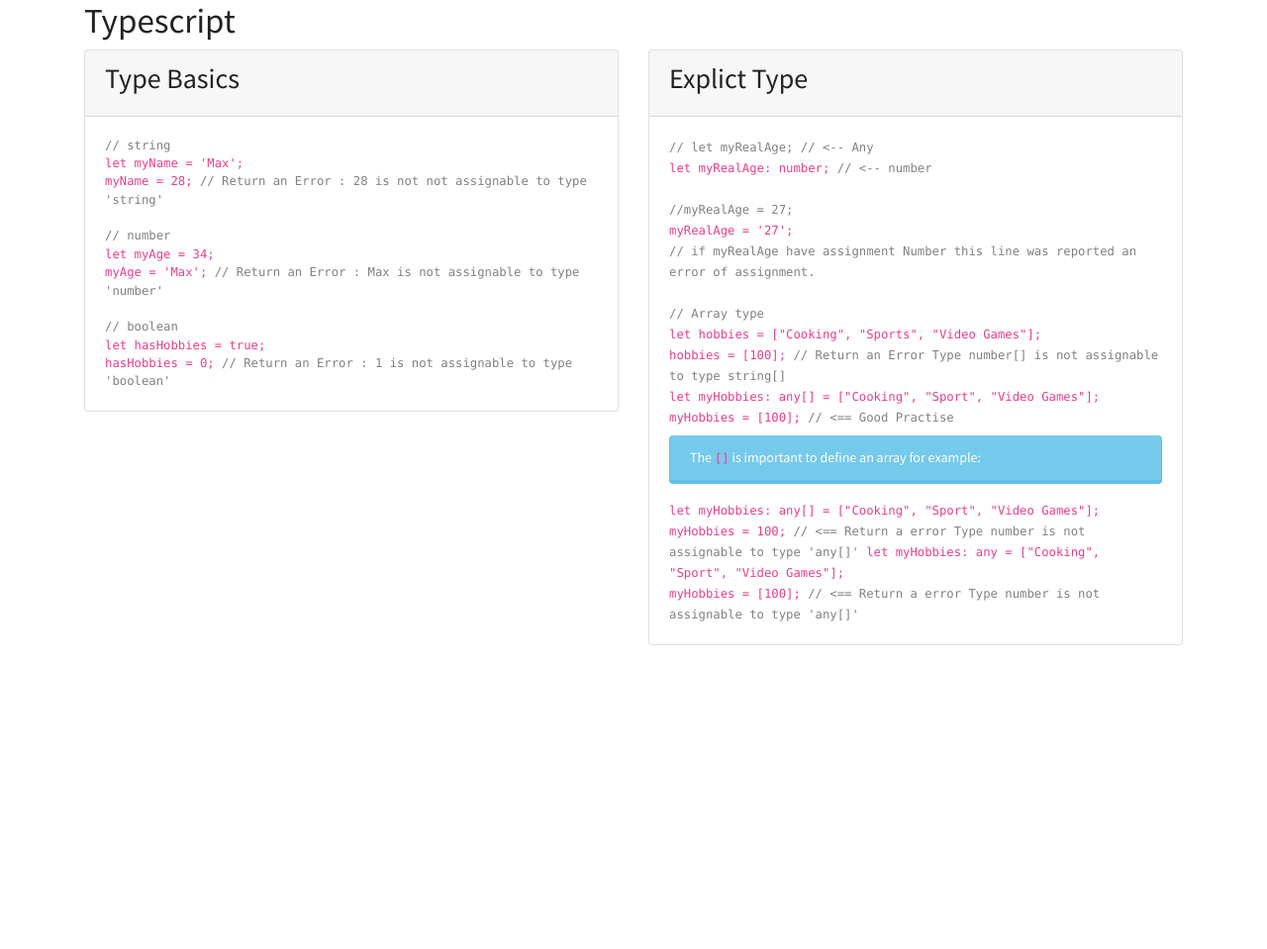
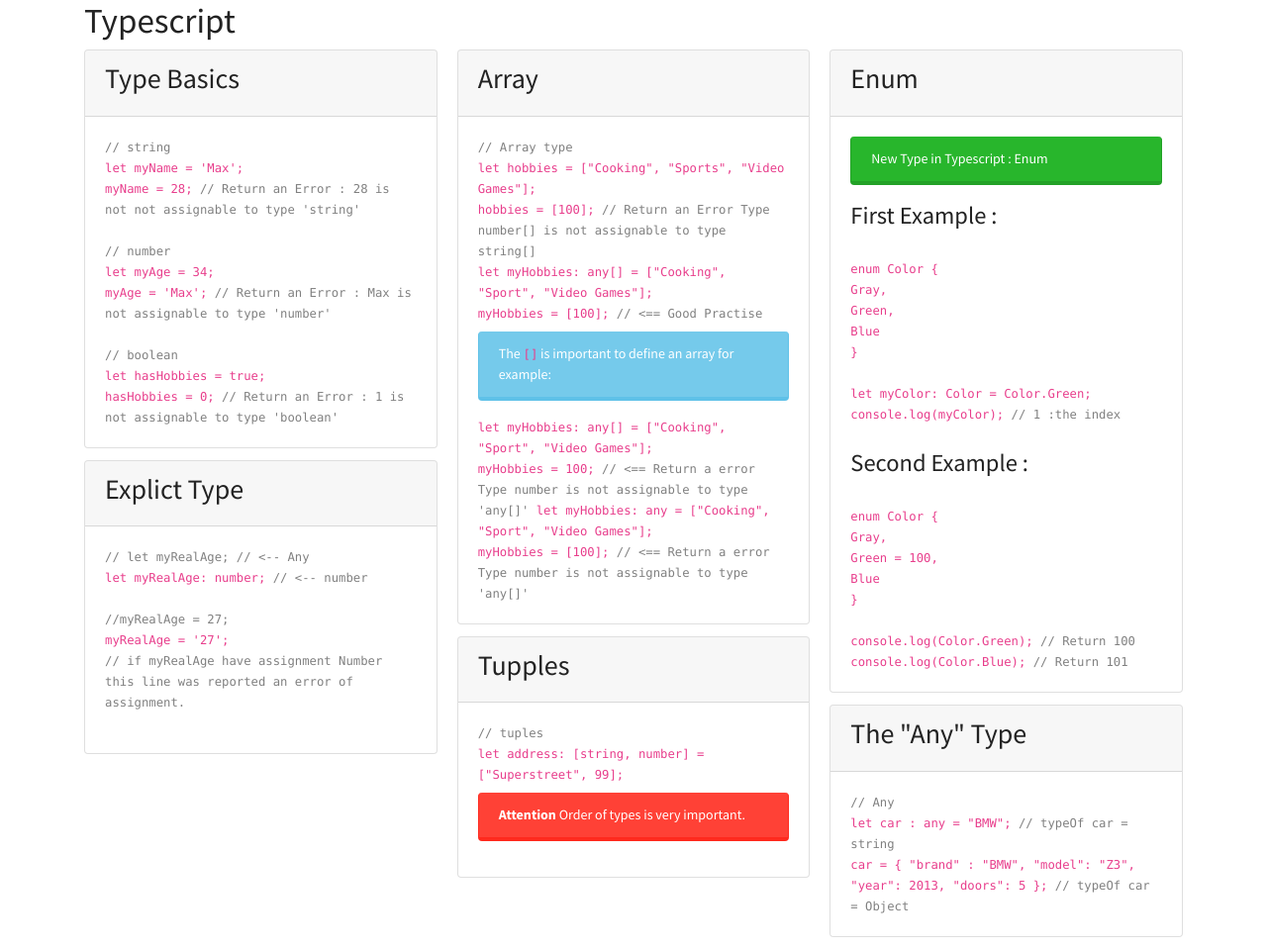
Before and after one commit to Reuno92/Typescript-Learning, a website: page index.html in a window 1280 px wide. Shown: the whole page at 99% size. Before the commit the page ends 800 px from the top, so only its background shows below. Drawn offline with Linux system fonts and the light colour scheme.

Commit message:
add array and any types

```diff
--- a/assets/js/index.js
+++ b/assets/js/index.js
@@ -18,3 +18,19 @@
 var myHobbies = ["Cooking", "Sport", "Video Games"];
 console.log('myHobbies return : ', myHobbies); // <== Good Practise‡
 console.log('type of myHobbies: ', typeof myHobbies); // <== Good Practise‡
+// tuples
+var address = ["Superstreet", 99]; // Order of types is very important.
+// Enum
+var Color;
+(function (Color) {
+    Color[Color["Gray"] = 0] = "Gray";
+    Color[Color["Green"] = 1] = "Green";
+    Color[Color["Blue"] = 2] = "Blue";
+})(Color || (Color = {}));
+var myColor = Color.Green;
+console.log(myColor); // Return 1 = the index
+// Any
+var car = "BMW";
+console.log('let car : any = "BMW" is a ', typeof car);
+car = { "brand": "BMW", "model": "Z3", "year": 2013, "doors": 5 };
+console.log('car = { "brand" : "BMW",  "model": "Z3", "year": "2013", "doors": 5 } is an ', typeof car);
--- a/index.html
+++ b/index.html
@@ -12,14 +12,16 @@
 </header>
 <main>
     <div class="container">
+
         <h1>Typescript</h1>
-        <section class="row">
-            <div class="col-12 col-md-6">
+
+        <section class="card-columns">
             <div class="card">
                 <div class="card-header">
                     <h2>Type Basics</h2>
                 </div>
-                    <code class="card-body">
+                <div class="card-body">
+                    <code>
                         <span class="comment">// string<br></span>
                         let myName = 'Max';<br>
                         myName = 28; <span class="comment">// Return an Error : 28 is not not assignable to type 'string'<br></span>
@@ -33,10 +35,10 @@
                         let hasHobbies = true;<br>
                         hasHobbies = 0; <span class="comment">// Return an Error : 1 is not assignable to type 'boolean'<br></span>
                     </code>
+                </div>
             </div> <!-- card -->
-            </div>  <!-- bs col -->
 
-            <div class="col-12 col-md-6">
+
             <div class="card">
                 <div class="card-header">
                     <h2>Explict Type</h2>
@@ -47,10 +49,22 @@
                         let myRealAge: number; <span class="comment">// <-- number<br></span><br>
                         <span class="comment">//myRealAge = 27;<br></span>
                         myRealAge = '27'; <span class="comment"><br>// if myRealAge have assignment Number this line was reported an error of assignment.</span><br><br>
+                    </code>
+                </div>
+            </div> <!-- card -->
+
+
+            <div class="card">
+                <div class="card-header">
+                    <h2>Array</h2>
+                </div>
+                <div class="card-body">
+                    <code>
                         <span class="comment">// Array type</span><br>
                         let hobbies = ["Cooking", "Sports", "Video Games"];<br>
                         hobbies = [100]; <span class="comment">// Return an Error Type number[] is not assignable to type string[]</span><br>
-
+                    </code>
+                    <code>
                         let myHobbies: any[] = ["Cooking", "Sport", "Video Games"];<br>
                         myHobbies = [100]; <span class="comment">// <== Good Practise</span>
                     </code>
@@ -65,8 +79,70 @@
                         myHobbies = [100]; <span class="comment">// <== Return a error Type number is not assignable to type 'any[]'</span>
                     </code>
                 </div>
-                </div> <!-- card -->
-            </div> <!-- bs col -->
+            </div>
+
+
+            <div class="card">
+                <div class="card-header">
+                    <h2>Tupples</h2>
+                </div>
+                <div class="card-body">
+                    <code>
+                        <span class="comment">// tuples</span><br>
+                        let address: [string, number] = ["Superstreet", 99];
+                    </code>
+
+                    <div class="alert alert-danger mt-2">
+                        <b>Attention</b> Order of types is very important.
+                    </div>
+                </div>
+            </div>
+
+            <div class="card">
+                <div class="card-header">
+                    <h2>Enum</h2>
+                </div>
+                <div class="card-body">
+                    <div class="alert alert-success">
+                        New Type in Typescript : Enum
+                    </div>
+
+                    <h3>First Example :</h3>
+                    <code><br>
+                        enum Color {<br>
+                        Gray,<br>
+                        Green,<br>
+                        Blue<br>
+                        }<br>
+                        <br>
+                        let myColor: Color = Color.Green;<br>
+                        console.log(myColor); <span class="comment">// 1 :the index</span>
+                    </code>
+                    <h3 class="mt-4">Second Example :</h3>
+                    <code><br>
+                        enum Color {<br>
+                        Gray,<br>
+                        Green = 100,<br>
+                        Blue<br>
+                        }<br>
+                        <br>
+                        console.log(Color.Green); <span class="comment">// Return 100</span><br>
+                        console.log(Color.Blue); <span class="comment">// Return 101</span><br>
+                    </code>
+                </div>
+            </div>
+            <div class="card">
+                <div class="card-header">
+                    <h2>The "Any" Type</h2>
+                </div>
+                <div class="card-body">
+                    <code>
+                        <span class="comment">// Any</span><br>
+                        let car : any = "BMW"; <span class="comment">// typeOf car = string</span><br>
+                        car = { "brand" : "BMW", "model": "Z3", "year": 2013, "doors": 5 }; <span class="comment">// typeOf car = Object</span><br>
+                    </code>
+                </div>
+            </div>
         </section> <!-- row -->
     </div>
 </main>
```
Also changed, not shown: assets/js/index.ts (+19 -0 lines). Lines whose indentation alone changed are shown as unchanged.
